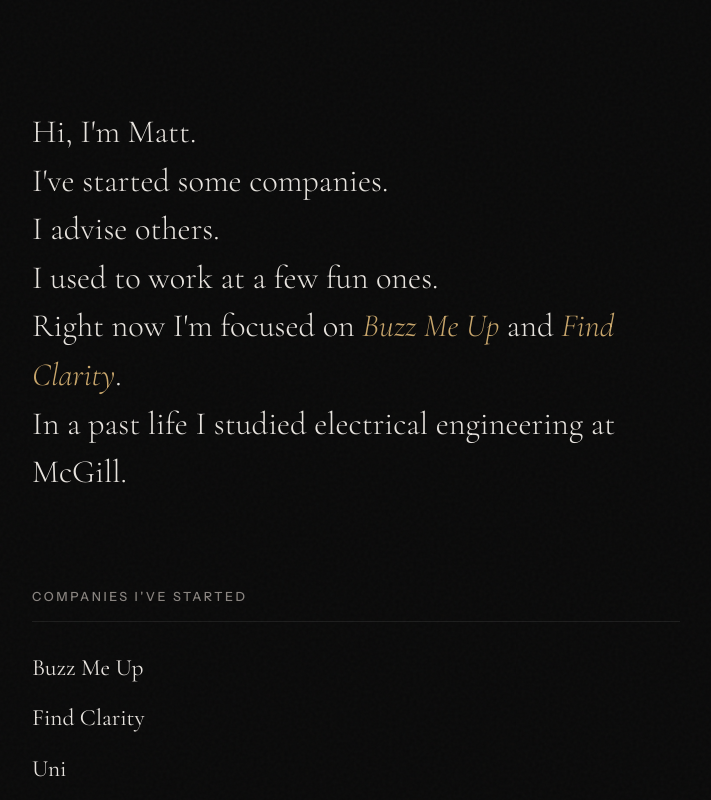
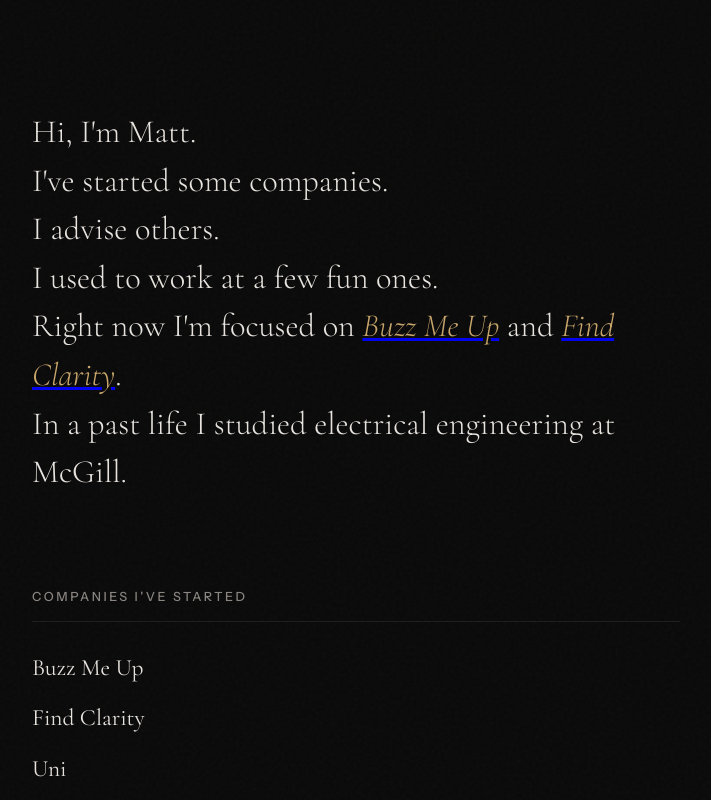
Before and after one commit to mgsturdy/personal-website, a plain HTML site: page index.html in a window 1280 px wide. Shown: the top 800 px of the page, without its empty margins (284-995 px from the left). Drawn offline with nearby package versions, Linux system fonts and the light colour scheme.

Commit message:
Add hyperlinks to Buzz Me Up and Find Clarity

```diff
--- a/index.html
+++ b/index.html
@@ -292,7 +292,7 @@
                     I've started some companies.<br>
                     I advise others.<br>
                     I used to work at a few fun ones.<br>
-                    Right now I'm focused on <em>Buzz Me Up</em> and <em>Find Clarity</em>.<br>
+                    Right now I'm focused on <a href="https://buzzmeup.com" target="_blank" rel="noopener"><em>Buzz Me Up</em></a> and <a href="https://findclarity.xyz" target="_blank" rel="noopener"><em>Find Clarity</em></a>.<br>
                     In a past life I studied electrical engineering at McGill.
                 </p>
             </section>
```
